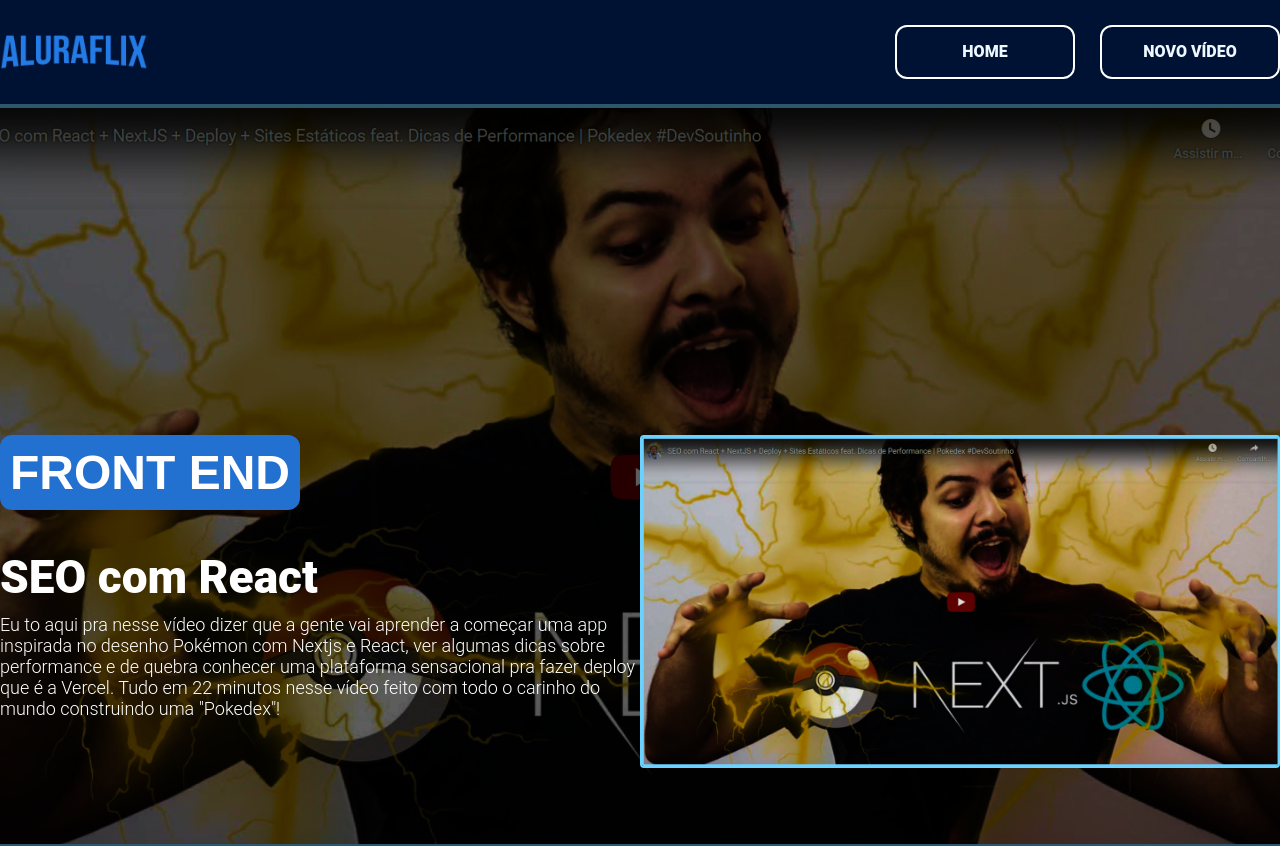
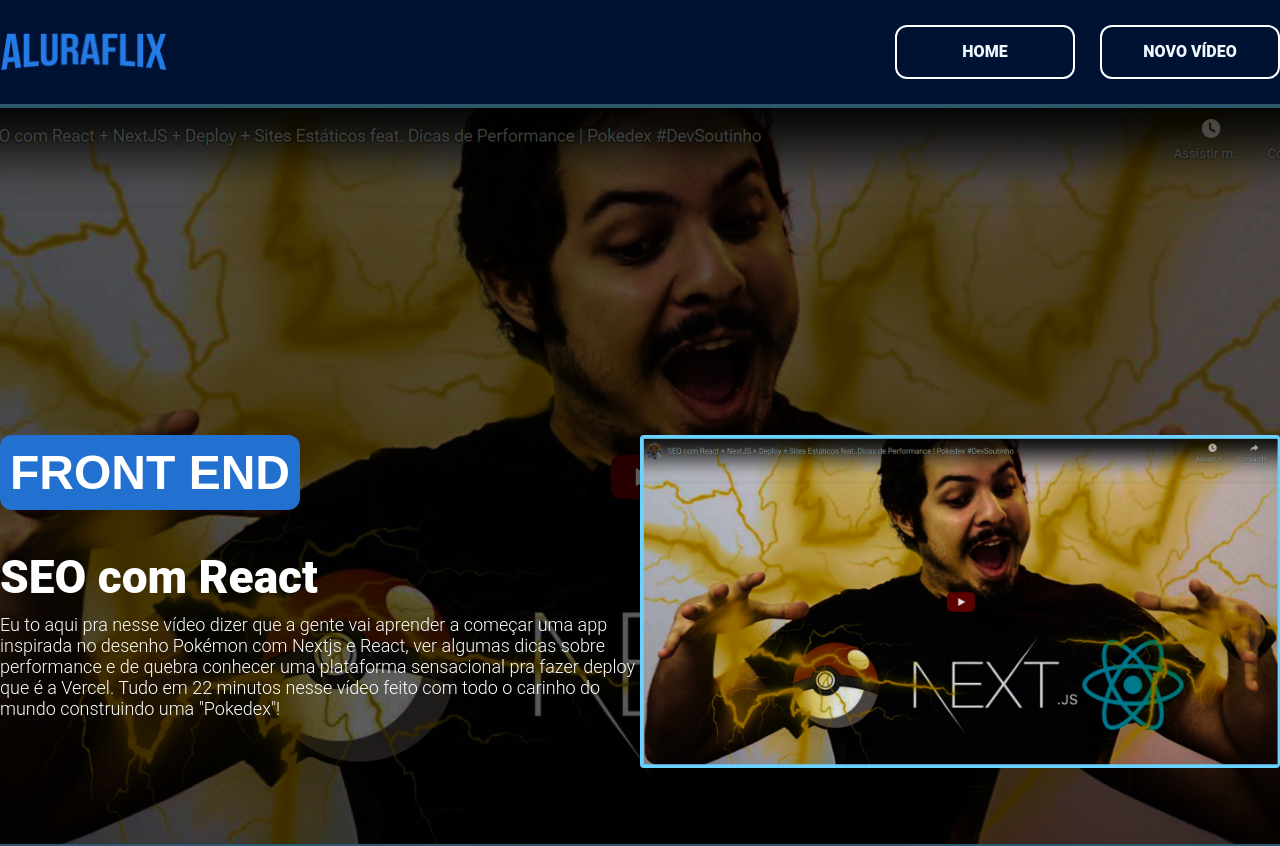
Before and after one commit to josenettojn/aluraFlix-react, a React (Vite) app: page / in a window 1280 px wide. Shown: the top 846 px of the page. Built offline with nearby package versions, Linux system fonts and the light colour scheme.

Commit message:
style: :art: adjust logo size

```diff
--- a/src/components/Header/Header.module.css
+++ b/src/components/Header/Header.module.css
@@ -12,7 +12,7 @@
 }
 
 .header img {
-  width: 148px;
+  width: 168px;
 }
 .header nav ul{
   display: flex;
```
